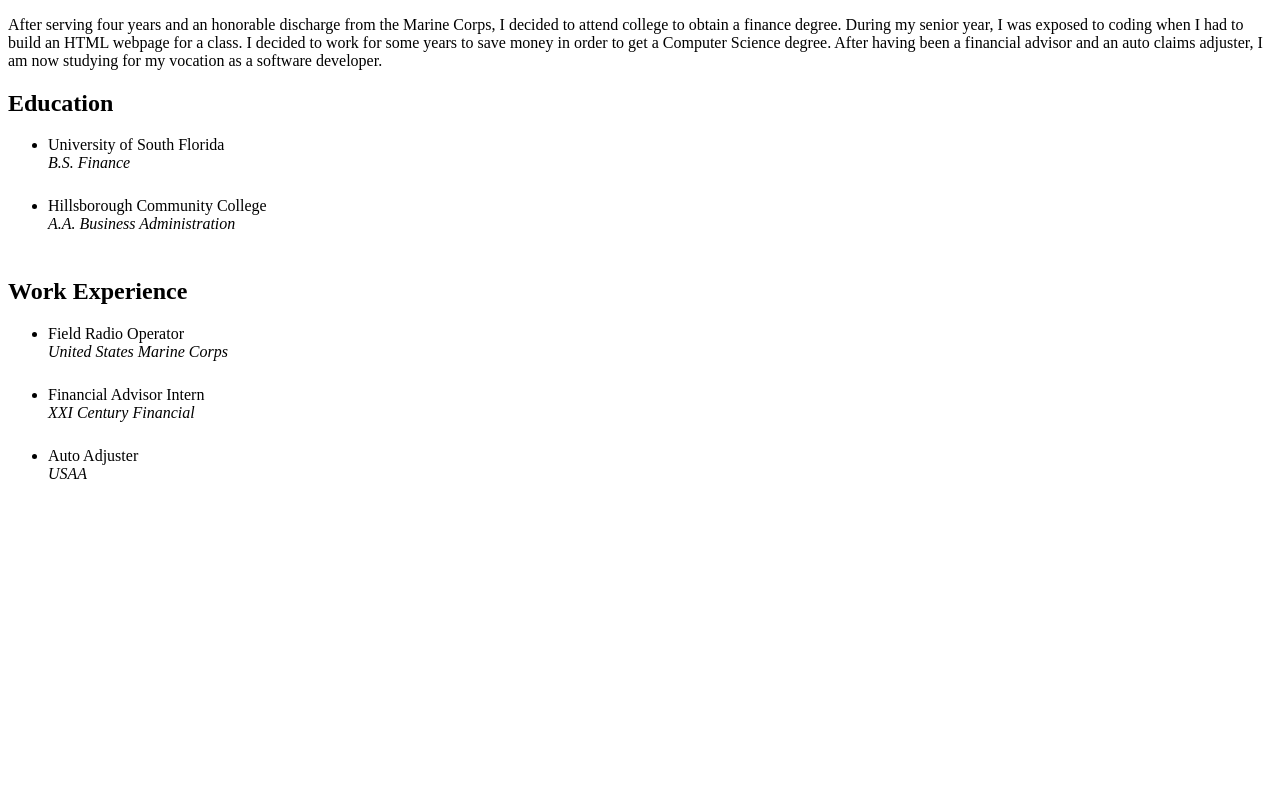
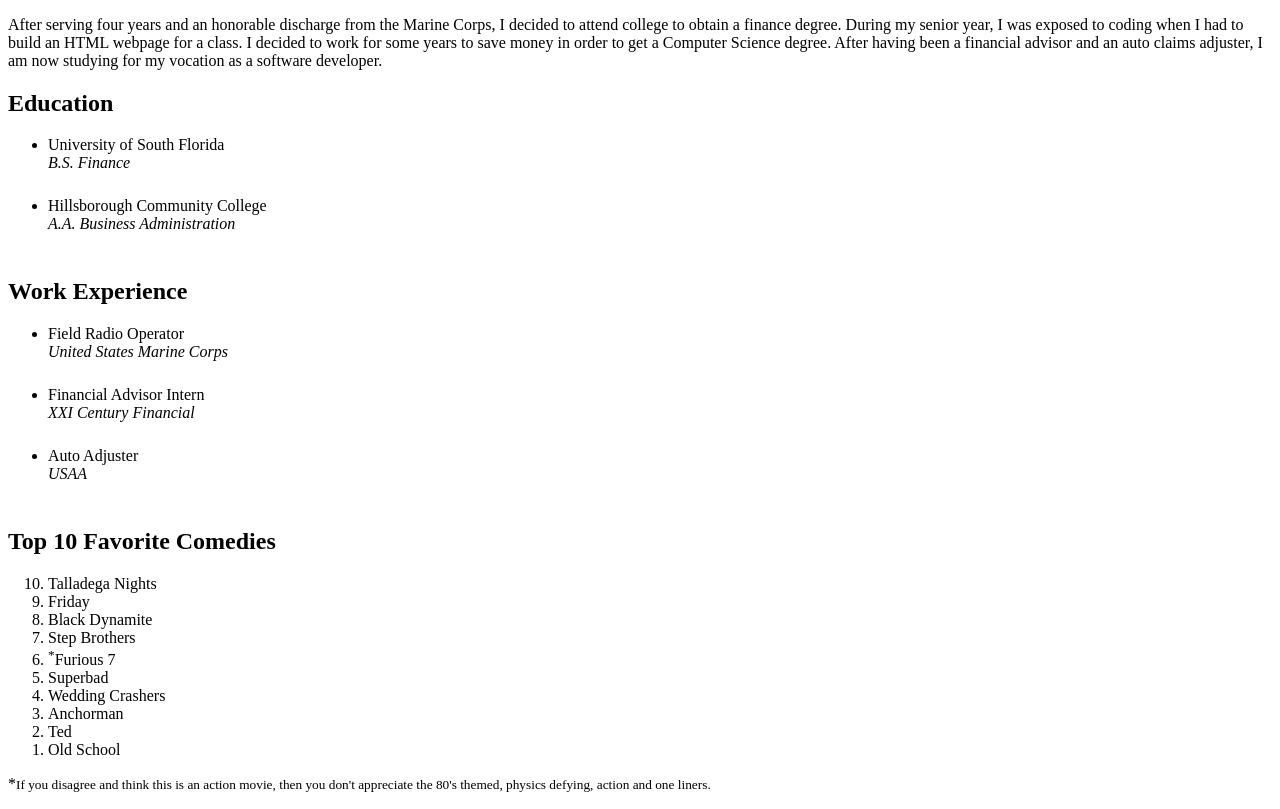
Before and after one commit to c23-repo/about-me, a plain HTML site: page index.html in a window 1280 px wide. Shown: the part 105-914 px from the top of the page. Before the commit the page ends 800 px from the top, so only its background shows below. Drawn offline with Linux system fonts and the light colour scheme.

Commit message:
top 10 list added

```diff
--- a/index.html
+++ b/index.html
@@ -33,8 +33,22 @@
             <li class="sublist">USAA</li>
         </ul>
 
-
-   </div>
+    <div class="interest">
+      <h2>Top 10 Favorite Comedies</h2>
+        <ol reversed>
+          <li>Talladega Nights</li>
+          <li>Friday</li>
+          <li>Black Dynamite</li>
+          <li>Step Brothers</li>
+          <li><sup>*</sup>Furious 7</li>
+          <li>Superbad</li>
+          <li>Wedding Crashers</li>
+          <li>Anchorman</li>
+          <li>Ted</li>
+          <li>Old School</li>
+        </ol>
+        <p>*<small>If you disagree and think this is an action movie, then you don't appreciate the 80's themed, physics defying, action and one liners.</small></p>
+    </div>
 
 
 
```
